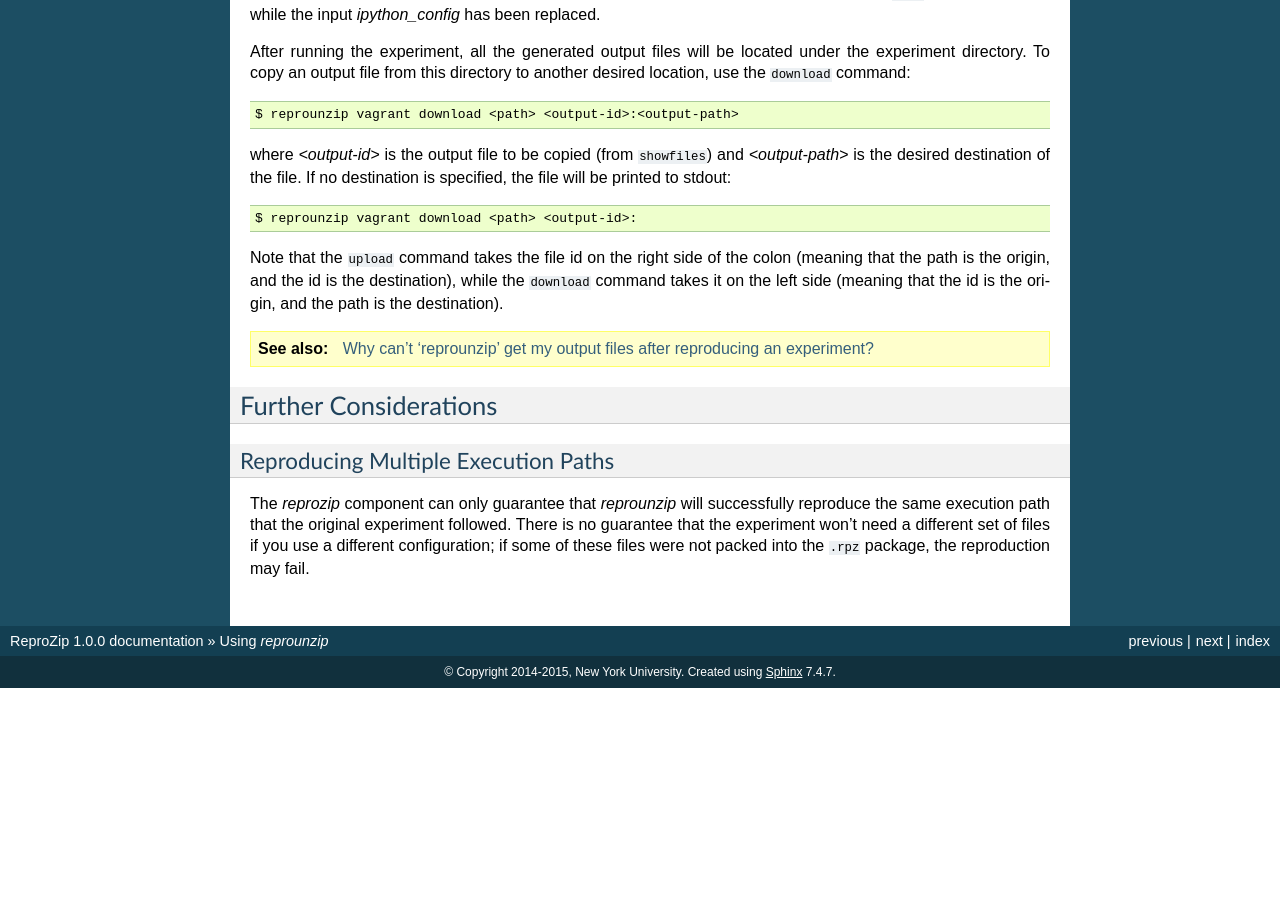
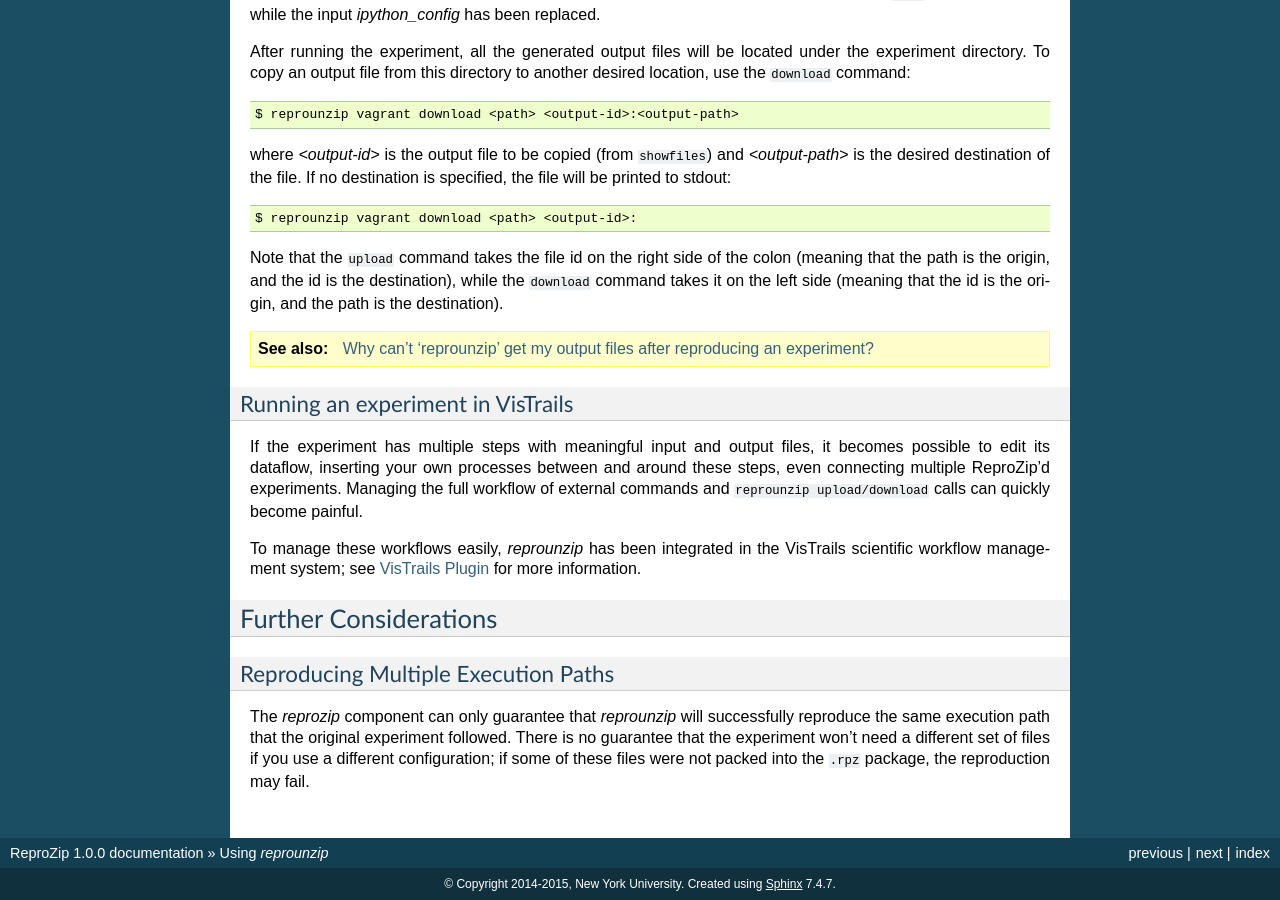
Before and after one commit to VIDA-NYU/reprozip, a Sphinx documentation site: the page built from docs/unpacking.rst, in a window 1280 px wide and 900 px high, scrolled down 7003 px. Built offline with Sphinx 7.4.7, drawn with Linux system fonts in a browser that asks for light colours; before the commit the page ends 7691 px from its top, so only the background shows below that; some of the changed text lies outside the part shown.

Commit message:
DOC: Start of reprounzip-vistrails page

```diff
--- a/docs/index.rst
+++ b/docs/index.rst
@@ -23,6 +23,7 @@ Contents
     packing
     unpacking
     graph
+    vistrails
     faq
     troubleshooting
     developerguide
--- a/docs/unpacking.rst
+++ b/docs/unpacking.rst
@@ -306,6 +306,12 @@ Note that the ``upload`` command takes the file id on the right side of the colo
 
 ..  seealso:: :ref:`Why can’t 'reprounzip' get my output files after reproducing an experiment? <moving-outputs>`
 
+Running an experiment in VisTrails
+++++++++++++++++++++++++++++++++++
+
+If the experiment has multiple steps with meaningful input and output files, it becomes possible to edit its dataflow, inserting your own processes between and around these steps, even connecting multiple ReproZip'd experiments. Managing the full workflow of external commands and ``reprounzip upload/download`` calls can quickly become painful.
+
+To manage these workflows easily, `reprounzip` has been integrated in the VisTrails scientific workflow management system; see :ref:`vistrails` for more information.
 
 Further Considerations
 ======================
--- /dev/null
+++ b/docs/vistrails.rst
@@ -0,0 +1,4 @@
+..  _vistrails:
+
+VisTrails Plugin
+****************
```
